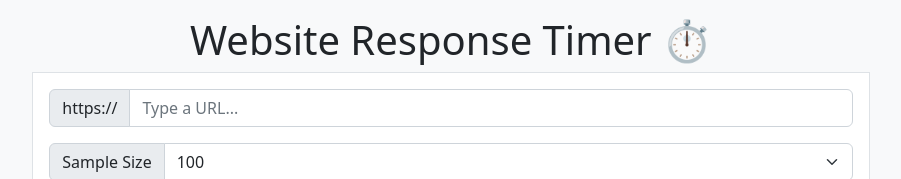
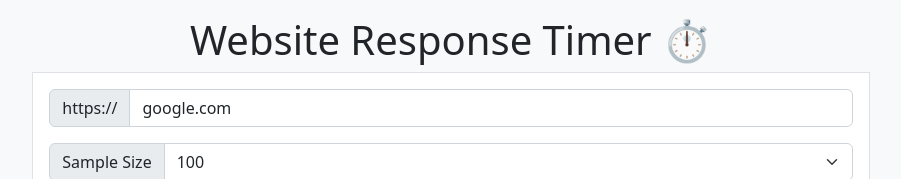
Before and after one commit to hachibu/website-request-stopwatch, a React (Create React App) app: page / in a window 1280 px wide. Shown: the top 179 px of the page, without its empty margins (189-1090 px from the left). Built offline with nearby package versions, Linux system fonts and the light colour scheme.

Commit message:
Add google.com as the default

```diff
--- a/src/App.tsx
+++ b/src/App.tsx
@@ -7,7 +7,7 @@ const PRECISION = 2;
 function App() {
   const urlSearchParams = new URLSearchParams(window?.location?.search);
   const urlParam = urlSearchParams.get("url");
-  const [url, setUrl] = useState<string>(urlParam ?? "");
+  const [url, setUrl] = useState<string>(urlParam ?? "google.com");
   const [sampleSize, setSampleSize] = useState<number>(100);
   const [responseTimes, setResponseTimes] = useState<number[]>([]);
   const [stats, setStats] = useState<Stats>(newStats());
```
